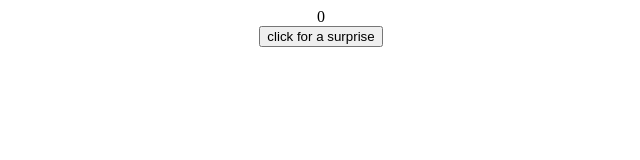
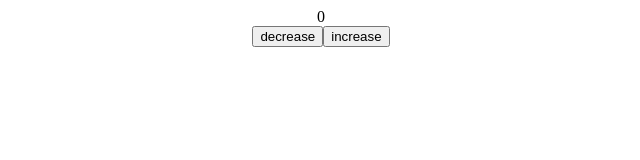
Before and after one commit to berdyshevol/viktor-social-media, a React (Create React App) app: page / in a window 1280 px wide. Shown: the top 160 px of the page, without its empty margins (319-959 px from the left). Built offline with nearby package versions, Linux system fonts and the light colour scheme.

Commit message:
added two buttons

```diff
--- a/src/App.js
+++ b/src/App.js
@@ -4,15 +4,19 @@ import {useState} from "react";
 function App() {
     const [count, setCount] = useState(0)
 
-    const onButtonClick = () => {
+    const onButtonClickIncrease = () => {
         setCount((count) => count + 1)
     }
 
+    const onButtonClickDecrease = () => {
+        setCount((count) => count - 1)
+    }
   return (
     <div className="App">
       <div>{count}</div>
         <div>
-            <button onClick={onButtonClick}>click for a surprise</button>
+            <button onClick={onButtonClickDecrease}>decrease</button>
+            <button onClick={onButtonClickIncrease}>increase</button>
         </div>
     </div>
   );
```
